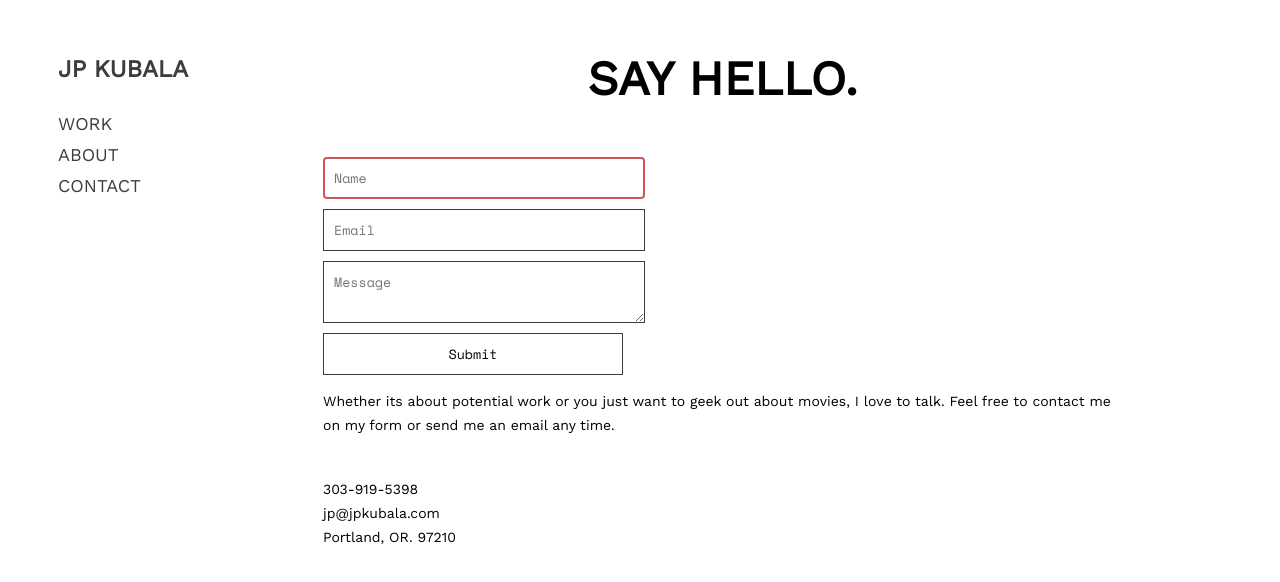
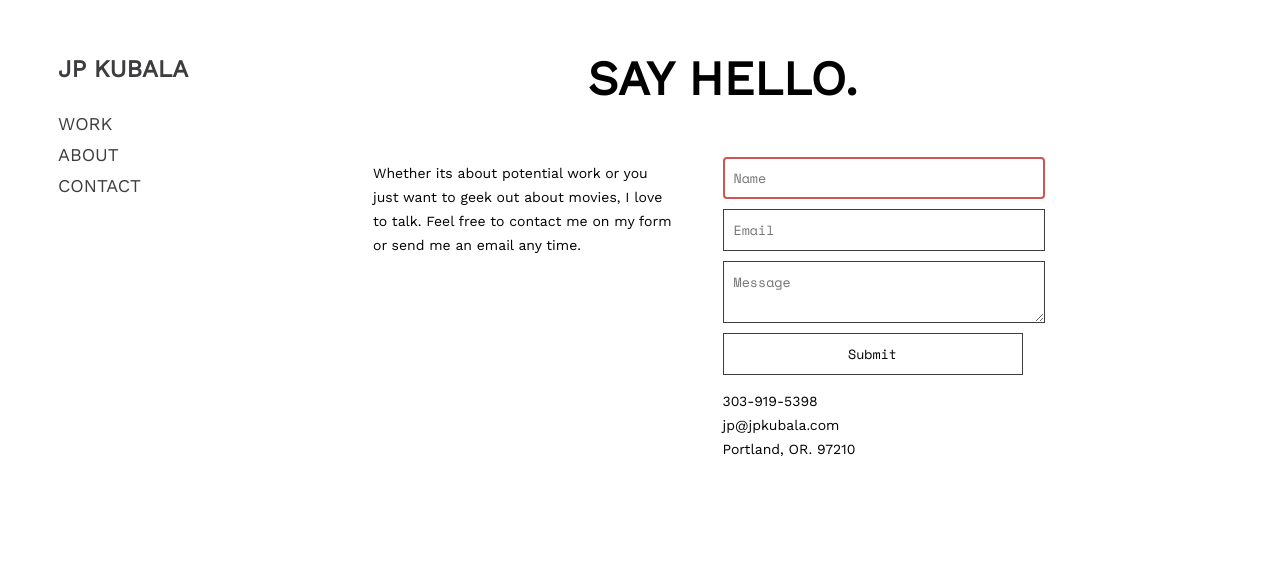
Before and after one commit to kubalaj/portfolio_v3, a Next.js app: page /contact in a window 1280 px wide. Shown: the top 582 px of the page. Built offline with nearby package versions, Linux system fonts and the light colour scheme; some icons are missing.

Commit message:
adjustment with contact page

```diff
--- a/pages/contact.js
+++ b/pages/contact.js
@@ -16,7 +16,14 @@ export default () => (
     <Layout>
       <h2>Say Hello.</h2>
       <div className="content contact">
-        <div className="gutter-100">
+        <div className="gutter-50">
+          <p className="description">
+            Whether its about potential work or you just want to geek out about
+            movies, I love to talk. Feel free to contact me on my form or send
+            me an email any time.
+          </p>
+        </div>
+        <div className="gutter-50">
           <form action="https://formspree.io/jp@jpkubala.com" method="POST">
             <input
               type="text"
@@ -29,11 +36,6 @@ export default () => (
             <input type="submit" value="Submit" />
           </form>
           <p>
-            Whether its about potential work or you just want to geek out about
-            movies, I love to talk. Feel free to contact me on my form or send
-            me an email any time.
-          </p>
-          <p>
             303-919-5398 <br />
             jp@jpkubala.com
             <br />
--- a/styles.scss
+++ b/styles.scss
@@ -57,9 +57,9 @@ input[type="submit"] {
   margin: 0 100px;
   p {
     line-height: 24px;
-    &:last-child {
-      margin-top: 40px;
-    }
+  }
+  .description {
+    padding: 0 50px;
   }
 }
 .bold {
```
